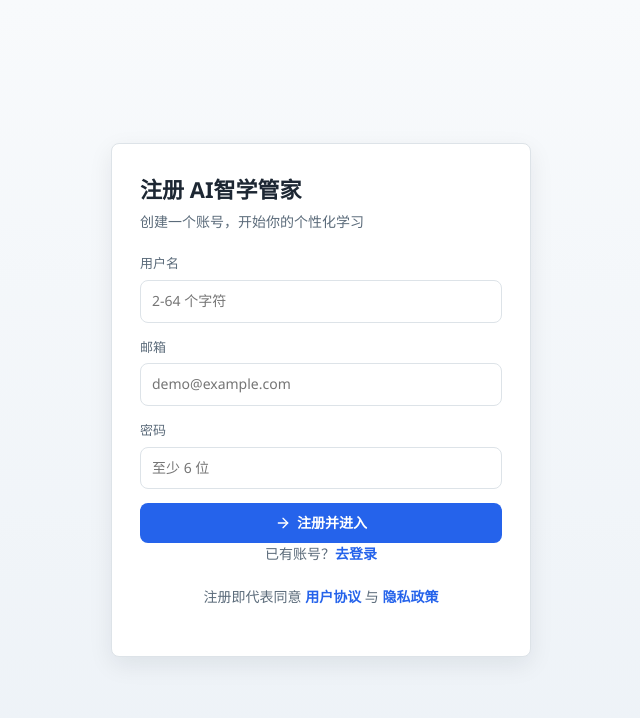
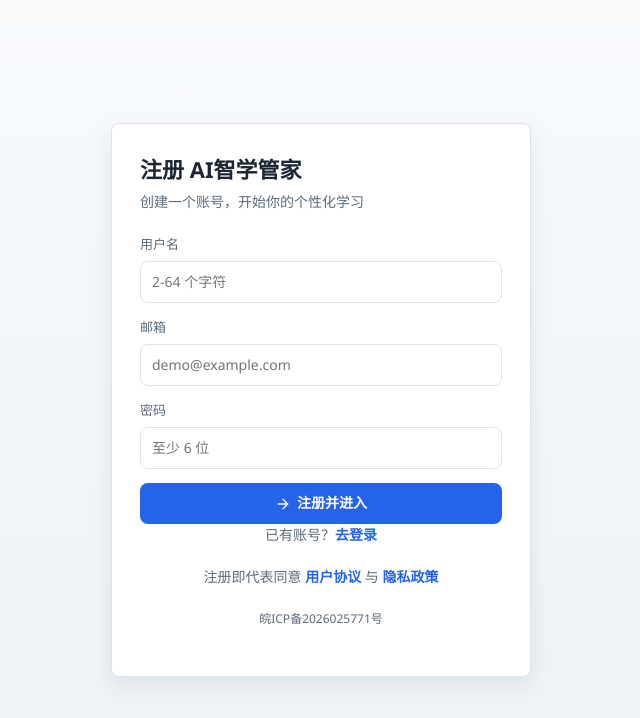
Before and after one commit to YL617/self_learnning, a Vue app in the folder web/: page /register in a window 1280 px wide. Shown: the top 718 px of the page, without its empty margins (319-959 px from the left). Built offline with nearby package versions, Linux system fonts and the light colour scheme.

Commit message:
部署：写入yl617.xyz生产参数与ICP备案号

```diff
--- a/web/src/layouts/DefaultLayout.vue
+++ b/web/src/layouts/DefaultLayout.vue
@@ -86,6 +86,7 @@ function logout() {
           <LogOut :size="16" />
           退出登录
         </button>
+        <div class="site-icp">皖ICP备2026025771号</div>
       </div>
     </aside>
     <main class="main">
--- a/web/src/styles/main.css
+++ b/web/src/styles/main.css
@@ -112,6 +112,13 @@ body {
 .sidebar-footer {
   border-top: 1px solid var(--border);
   padding-top: 12px;
+}
+
+.site-icp {
+  margin-top: 10px;
+  text-align: center;
+  color: var(--text-2);
+  font-size: 12px;
 }
 
 .main {
@@ -474,6 +481,12 @@ body {
   font-weight: 600;
 }
 
+.auth-icp {
+  text-align: center;
+  color: var(--text-2);
+  font-size: 12px;
+}
+
 .question-card {
   display: flex;
   flex-direction: column;
--- a/web/src/views/LoginView.vue
+++ b/web/src/views/LoginView.vue
@@ -56,6 +56,7 @@ async function submit() {
         ·
         <router-link to="/terms">用户协议</router-link>
       </p>
+      <p class="auth-icp">皖ICP备2026025771号</p>
     </div>
   </div>
 </template>
--- a/web/src/views/PrivacyView.vue
+++ b/web/src/views/PrivacyView.vue
@@ -26,5 +26,7 @@
       <h2>AI 生成内容标识</h2>
       <p>本平台中的学习计划、题目解析、宠物对话等由大模型生成，内容可能存在偏差，请以教材和教师讲解为准。平台会对用户输入进行敏感词过滤，并对违规内容保留处理权利。</p>
     </div>
+
+    <p class="muted" style="text-align: center">皖ICP备2026025771号</p>
   </section>
 </template>
--- a/web/src/views/RegisterView.vue
+++ b/web/src/views/RegisterView.vue
@@ -66,6 +66,7 @@ async function submit() {
         与
         <router-link to="/privacy">隐私政策</router-link>
       </p>
+      <p class="auth-icp">皖ICP备2026025771号</p>
     </div>
   </div>
 </template>
```
Also changed, not shown: 1 other file (tests, documents, lock files or other folders).
